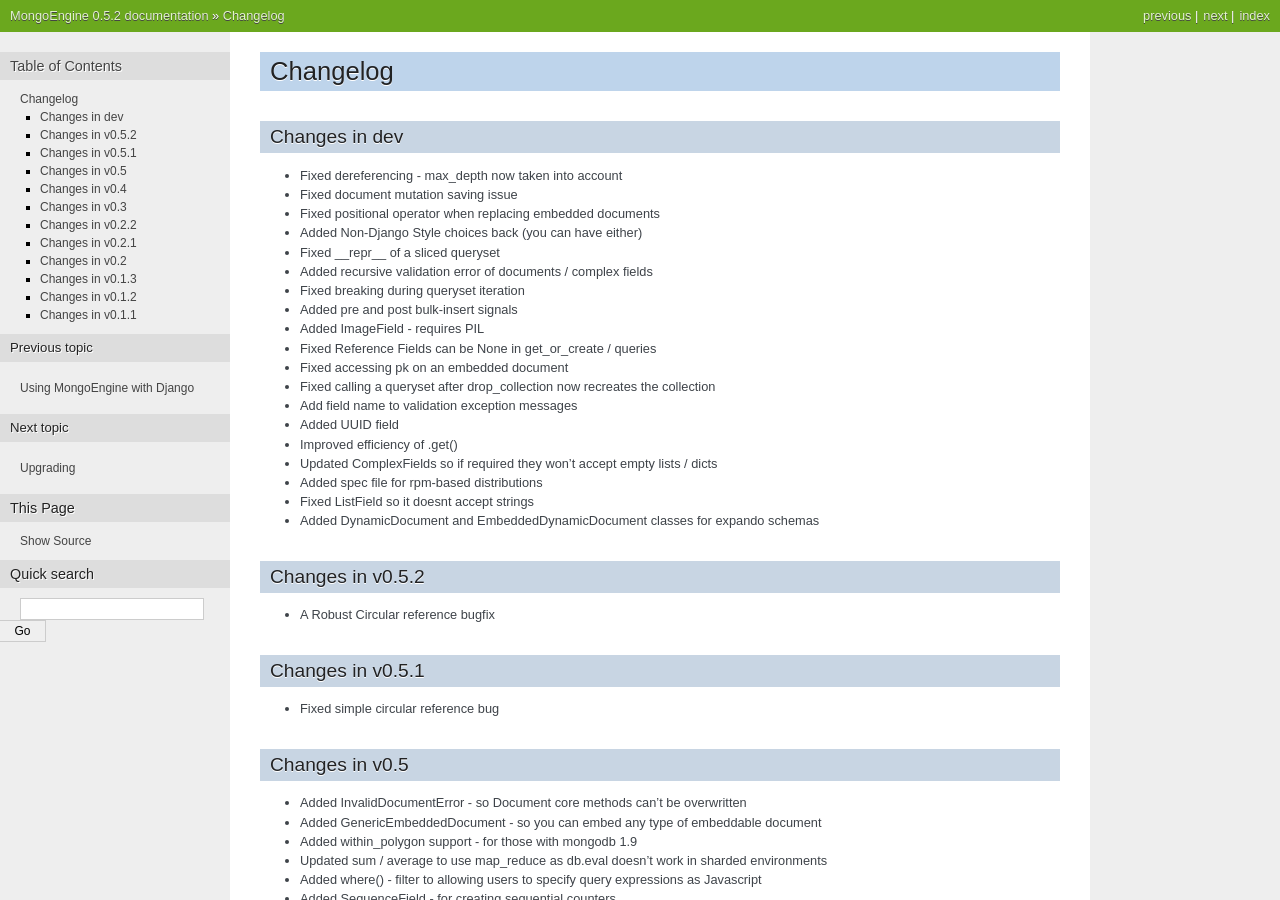
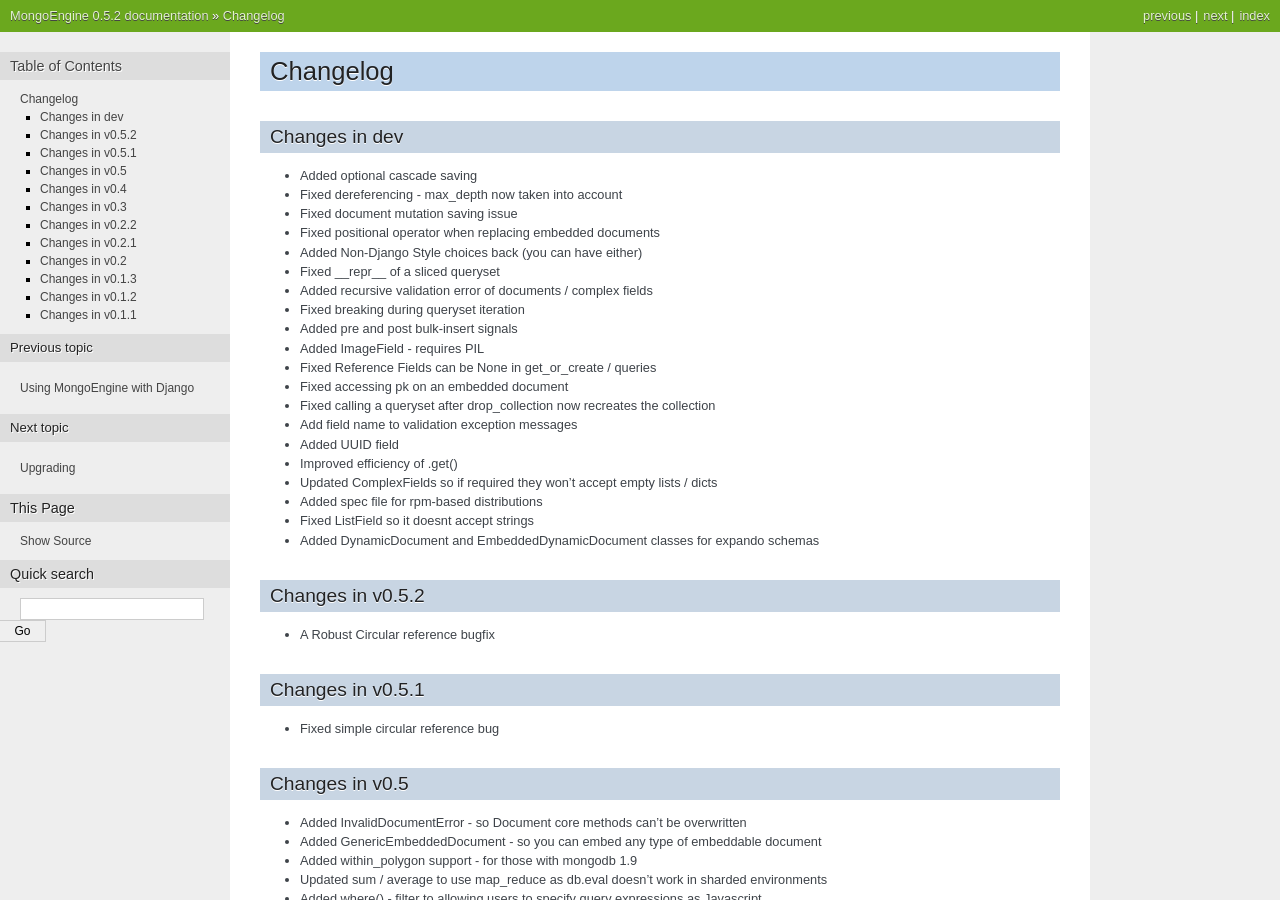
Before and after one commit to MongoEngine/mongoengine, a Sphinx documentation site: the page built from docs/changelog.rst, in a window 1280 px wide and 900 px high. Built offline with Sphinx 7.4.7, drawn with Linux system fonts in a browser that asks for light colours.

Commit message:
Updated changelog - optional cascasde saves

```diff
--- a/docs/changelog.rst
+++ b/docs/changelog.rst
@@ -5,6 +5,7 @@ Changelog
 Changes in dev
 ==============
 
+- Added optional cascade saving
 - Fixed dereferencing - max_depth now taken into account
 - Fixed document mutation saving issue
 - Fixed positional operator when replacing embedded documents
```
